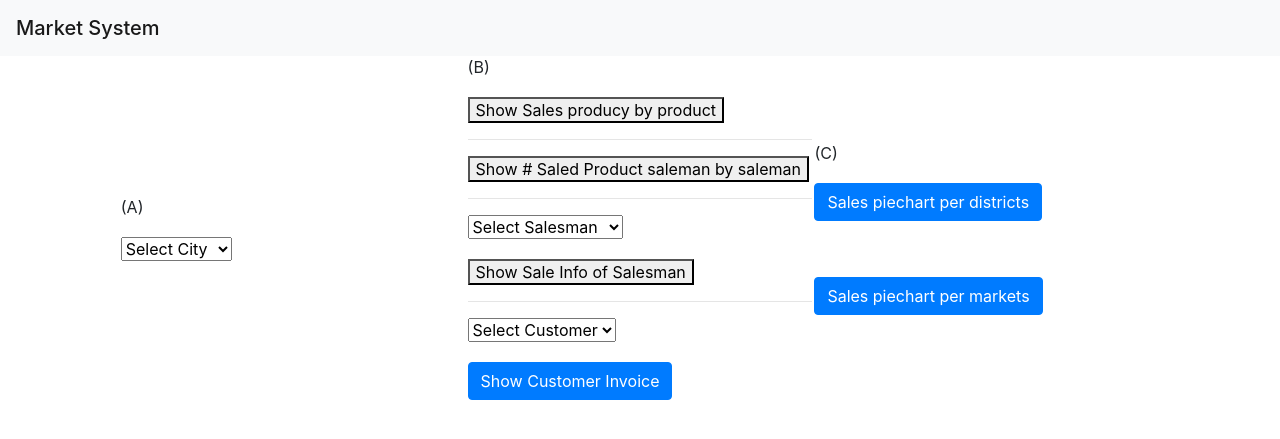
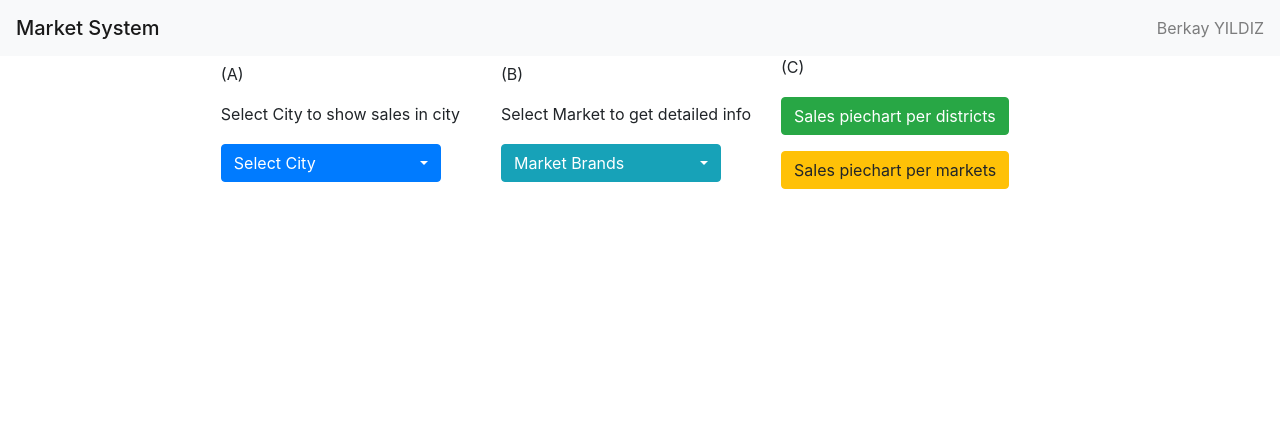
Before and after one commit to berkayyildi/DB-Project, a PHP site: page / in a window 1280 px wide. Shown: the top 439 px of the page. Run offline with PHP 8.4, Linux system fonts and the light colour scheme; data comes from the database, SQL or seed files in the repository; tables that the repository leaves empty hold one stand-in row (values such as "Sample post"); some libraries are stand-ins or nearby versions.

Commit message:
BA  - BB Part Fix New Selectbox

```diff
--- a/index.php
+++ b/index.php
@@ -1,13 +1,20 @@
 
 <html>
 <body>
+<script src="https://code.jquery.com/jquery-3.2.1.slim.min.js" integrity="sha384-KJ3o2DKtIkvYIK3UENzmM7KCkRr/rE9/Qpg6aAZGJwFDMVNA/GpGFF93hXpG5KkN" crossorigin="anonymous"></script>
+<script src="https://cdnjs.cloudflare.com/ajax/libs/popper.js/1.12.9/umd/popper.min.js" integrity="sha384-ApNbgh9B+Y1QKtv3Rn7W3mgPxhU9K/ScQsAP7hUibX39j7fakFPskvXusvfa0b4Q" crossorigin="anonymous"></script>
 
 <link rel="stylesheet" href="https://stackpath.bootstrapcdn.com/bootstrap/4.3.1/css/bootstrap.min.css" integrity="sha384-ggOyR0iXCbMQv3Xipma34MD+dH/1fQ784/j6cY/iJTQUOhcWr7x9JvoRxT2MZw1T" crossorigin="anonymous">
 <script src="https://stackpath.bootstrapcdn.com/bootstrap/4.3.1/js/bootstrap.min.js" integrity="sha384-JjSmVgyd0p3pXB1rRibZUAYoIIy6OrQ6VrjIEaFf/nJGzIxFDsf4x0xIM+B07jRM" crossorigin="anonymous"></script>
 
+<link rel="stylesheet" href="https://cdn.jsdelivr.net/npm/bootstrap-select@1.13.9/dist/css/bootstrap-select.min.css">
+<script src="https://cdn.jsdelivr.net/npm/bootstrap-select@1.13.9/dist/js/bootstrap-select.min.js"></script>
 
 <nav class="navbar navbar-light bg-light">
   <span class="navbar-brand mb-0 h1">Market System</span>
+  <span class="navbar-text">
+      Berkay YILDIZ
+    </span>
 </nav>
 
 <center>
@@ -16,8 +23,9 @@
 
 require_once("sqliconnect.php");    //SQL Bağlantı
 
-if(@$_POST['city']){
+$request = @$_POST['request'];
 
+if($request == "A"){
 
     echo '<table><tr><td><b>Market In City</b></td> <td><b># Sales</b></td></tr>';
 
@@ -29,28 +37,136 @@ if(@$_POST['city']){
                                 LEFT JOIN Markets ON Markets.id = Init_Markets.market_id
                                 WHERE city_id = '$city_id'");
 
+    $allsalesincity = 0;
 
     while ($row = $result->fetch_assoc()) {
 
             $result2 = $baglan->query("  SELECT count(product_id) AS numofsales FROM Sales WHERE salesman_id IN(
                                             SELECT salesman_id FROM Init_Works WHERE market_id = " . $row['init_market_id'] . " ) " );
             $row2 = $result2->fetch_assoc();
+            $allsalesincity += $row2['numofsales'];
+            $aa[] = $row['marketname'];
+            $bb[] = $row2['numofsales'];
             echo "<tr><td>" . $row['marketname'] . "</td><td> " . $row2['numofsales'] . "</td></tr>";
     }
+
+
+    for( $j = 0; $j<5; $j++ ){
+
+        echo "
+        <div class='progress' style='width: 30% ; height: 20px;'>
+            <div class='progress-bar' role='progressbar' style='width: " . ($bb[$j]/$allsalesincity)*100 . "%' aria-valuenow='" .
+            ($bb[$j]/$allsalesincity)*100 . "' aria-valuemin='0' aria-valuemax='100'>$aa[$j] </div>
+        </div>
+        ";
+    }
+
 
     echo "</table>";
 
     echo "<br><br><a href='./'>Go Mainpage</a>";
 
-}elseif(@$_POST['request'] == "BA"){    // BA REQUEST
+
+}elseif($request == "B"){
+
+    $market_id = mysqli_real_escape_string($baglan, $_POST['market']);
+
+
+    $marketname = $baglan->query("  SELECT marketname FROM Markets WHERE id = $market_id LIMIT 1");
+    $singlerow = $marketname->fetch_assoc();
+    echo "<h2>" . $singlerow['marketname'] . " Market</h2><hr>";
+
+
+    echo'
+    <form method="POST">
+    <input value="BA" type="hidden" name="request">
+    <input value="'.$market_id.'" type="hidden" name="market">
+    <button class="btn btn-primary" type="submit">Show Sales product by product</button>
+    </form>
+
+    <hr>
+
+    <form method="POST">
+    <input value="BB" type="hidden" name="request">
+    <input value="'.$market_id.'" type="hidden" name="market">
+    <button class="btn btn-primary" type="submit">Show # Saled Product saleman by saleman</button>
+    </form>
+
+    <hr>
+    ';
+
+    echo '
+    <form method="POST">
+    <input value="BC" type="hidden" name="request">
+    <input value="'.$market_id.'" type="hidden" name="market">
+    <select class="selectpicker" data-live-search="true" data-style="btn-success" name="salesman_id">
+    ';
+
+    $result = $baglan->query("  SELECT * FROM Salesmans WHERE id IN(
+                                    SELECT salesman_id FROM Init_Works WHERE market_id IN (
+                                        SELECT id FROM Init_Markets WHERE market_id = $market_id)
+                                    )");
+    echo '<option value="-">Select Salesman</option>';
+    while ($row = $result->fetch_assoc()) {
+                    echo '<option value="'.$row['id'].'">'.$row['salesmanname'].'</option>';
+    }
+    echo "</select>";
+
+    echo '<br><br><button class="btn btn-primary" type="submit">Show Sale Info of Salesman</button>
+    </form>
+    ';
+
+
+    echo '
+    <hr>
+
+    <form method="POST">
+    <input value="BD" type="hidden" name="request">
+    <input value="'.$market_id.'" type="hidden" name="market">
+    <select class="selectpicker" data-live-search="true" data-style="btn-success" name="customer_id">
+    ';
+
+    $result = $baglan->query("  SELECT Customers.id, Customers.customername, Salesmans.salesmanname, Init_Markets.market_id FROM Sales
+                                LEFT JOIN Customers ON Sales.customer_id = Customers.id
+                                LEFT JOIN Salesmans ON Sales.salesman_id = Salesmans.id
+                                LEFT JOIN Init_Works ON Sales.salesman_id = Init_Works.salesman_id
+                                LEFT JOIN Init_Markets ON Init_Works.market_id = Init_Markets.id
+                                WHERE Init_Markets.market_id = $market_id
+                                GROUP BY Customers.id");
+    echo '<option value="-">Select Customer</option>';
+    while ($row = $result->fetch_assoc()) {
+                    echo '<option value="'.$row['id'].'">'.$row['customername'].'</option>';
+    }
+    echo "</select>";
+
+    echo '<br><br><button class="btn btn-primary" type="submit">Show Customer Invoice</button>
+    </form>
+    ';
+
+    echo "<br><br><a href='./'>Go Mainpage</a>";
+
+
+}elseif($request == "BA"){    // BA REQUEST
+
+    $market_id = mysqli_real_escape_string($baglan, $_POST['market']);
+
+    $marketname = $baglan->query("  SELECT marketname FROM Markets WHERE id = $market_id LIMIT 1");
+    $singlerow = $marketname->fetch_assoc();
+    echo "<h2>" . $singlerow['marketname'] . " Market</h2><hr>";
 
     $result = $baglan->query("  SELECT Sales.product_id,
                                 COUNT(Sales.product_id) AS frequency,
                                 Products.productname
                                 FROM Sales
                                 LEFT JOIN Products ON Sales.product_id = Products.id
+
+                                LEFT JOIN Salesmans ON Sales.salesman_id = Salesmans.id
+                                LEFT JOIN Init_Works ON Sales.salesman_id = Init_Works.salesman_id
+                                LEFT JOIN Init_Markets ON Init_Works.market_id = Init_Markets.id
+                                WHERE Init_Markets.market_id = '$market_id'
                                 GROUP BY product_id
                                 ORDER BY COUNT(product_id) DESC");
+
     echo '<table><tr><td><b>Product Name</b></td> <td><b># Sales</b></td></tr>';
     while ($row = $result->fetch_assoc()) {
                     echo "<tr><td>" . $row['productname'] . "</td><td> " . $row['frequency'] . "</td></tr>";
@@ -59,13 +175,19 @@ if(@$_POST['city']){
     echo "<br><br><a href='./'>Go Mainpage</a>";
 
 
-}elseif(@$_POST['request'] == "BB"){    // BB REQUEST
+}elseif($request == "BB"){    // BB REQUEST
 
-   $result = $baglan->query("  SELECT
+    $market_id = mysqli_real_escape_string($baglan, $_POST['market']);
+
+    $result = $baglan->query("  SELECT
                                 COUNT(Sales.salesman_id) AS frequency,
                                 Salesmans.salesmanname
                                 FROM Sales
                                 LEFT JOIN Salesmans ON Sales.salesman_id = Salesmans.id
+
+                                LEFT JOIN Init_Works ON Sales.salesman_id = Init_Works.salesman_id
+                                LEFT JOIN Init_Markets ON Init_Works.market_id = Init_Markets.id
+                                WHERE Init_Markets.market_id = '$market_id'
                                 GROUP BY Sales.salesman_id
                                 ORDER BY COUNT(Sales.salesman_id) DESC");
 
@@ -77,9 +199,10 @@ if(@$_POST['city']){
     echo "<br><br><a href='./'>Go Mainpage</a>";
 
 
-}elseif(@$_POST['request'] == "BC"){    // BC REQUEST
+}elseif($request == "BC"){    // BC REQUEST
 
     $salesman_id = mysqli_real_escape_string($baglan, $_POST['salesman_id']);
+    $market_id = mysqli_real_escape_string($baglan, $_POST['market']);
 
     if(!(int)$salesman_id > 0){die ("Please Select Valid Salesman! <br><br><a href='./'>Go Mainpage</a>");}
 
@@ -100,7 +223,7 @@ if(@$_POST['city']){
         $salesmanname = $row['salesmanname'];
                      echo "<tr>";
                      echo "<td>" . $row['productname'] . "</td>";
-                     echo "<td>" . $row['price'] . "</td>";
+                     echo "<td>" . $row['price'] . " TL</td>";
                      echo "<td>" . $row['customername'] . "</td>";
                      echo "</tr>";
      }
@@ -110,54 +233,55 @@ if(@$_POST['city']){
      echo "<br><br><a href='./'>Go Mainpage</a>";
 
 
-}elseif(@$_POST['request'] == "BD"){    // BD REQUEST
+}elseif($request == "BD"){    // BD REQUEST
 
     $customer_id = (int)mysqli_real_escape_string($baglan, $_POST['customer_id']);
+    $market_id = mysqli_real_escape_string($baglan, $_POST['market']);
 
     if(!(int)$customer_id > 0){die ("Please Select Valid Customer! <br><br><a href='./'>Go Mainpage</a>");}
 
-    echo "Custumer Invoice<hr>";
+    echo "<h2>Custumer Invoice</h2><hr>";
 
     $result = $baglan->query("  SELECT Salesmans.salesmanname,
     Products.productname,
     Products.price,
     Customers.customername,
+    Markets.marketname AS marketname,
+    Markets.id AS marketid,
     DATE_FORMAT(Sales.sale_date,'%d-%m-%Y') AS sale_date
     FROM Sales
     LEFT JOIN Products ON Sales.product_id = Products.id
     LEFT JOIN Customers ON Sales.customer_id = Customers.id
+
     LEFT JOIN Salesmans ON Sales.salesman_id = Salesmans.id
+    LEFT JOIN Init_Works ON Sales.salesman_id = Init_Works.salesman_id
+    LEFT JOIN Init_Markets ON Init_Works.market_id = Init_Markets.id
+    LEFT JOIN Markets ON Init_Markets.market_id = Markets.id
     WHERE customer_id = '$customer_id' ");
 
-    echo '<table><tr><td><b>Product Name</b></td> <td><b>Price</b></td> <td><b>Salesman Name</b></td> </tr>';
+    echo '<table><tr><td><b>Market Name</b></td><td><b>Product Name</b></td> <td><b>Price</b></td> <td><b>Salesman</b><td><b>Date</b></td></td> </tr>';
     $totalprice = 0;
+    $totalitem = 0;
     while ($row = $result->fetch_assoc()) {
         $totalprice += $row['price'];
+        $totalitem++;
         $customername = $row['customername'];
-        echo "<tr>";
+        if ( $row['marketid'] == $market_id ){  $color = " bgcolor='#00FF00"; } else { $color = ""; }
+        echo "<tr $color'>";
+        echo "<td>" . $row['marketname'] . "</td>";
         echo "<td>" . $row['productname'] . "</td>";
-        echo "<td>" . $row['price'] . "</td>";
+        echo "<td>" . $row['price'] . " TL</td>";
         echo "<td>" . $row['salesmanname'] . "</td>";
         echo "<td>" . $row['sale_date'] . "</td>";
         echo "</tr>";
     }
     echo "</table><hr>";
-    echo "Customer <b>" . $customername . "</b>'s Total Invoice Amount: <b>" . $totalprice . " TL</b>";
+    echo "Customer <b>" . $customername . "</b>'s Total Invoice Amount: <b>" . $totalprice . " TL</b> with <b>$totalitem</b> Item<br>";
+    echo "<font color='gray' size='2'>(Items which bought in selected market has been marked as green)</font>";
 
     echo "<br><br><a href='./'>Go Mainpage</a>";
 
-}elseif(@$_POST['request'] == "CA"){    // BD REQUEST
-
-    /*
-    SELECT Sales.salesman_id AS SALESMANID, Init_Works.id AS INITMARKETID, Init_Markets.city_id, Cities.`name`, Districts.district_name
-    FROM Sales
-    LEFT JOIN Init_Works ON Sales.salesman_id = Init_Works.salesman_id
-    LEFT JOIN Init_Markets ON Init_Works.market_id = Init_Markets.id
-    LEFT JOIN Cities ON Init_Markets.city_id = Cities.id
-    LEFT JOIN Districts ON Cities.disctinct_id= Districts.id
-    */
-
-
+}elseif($request == "CA"){    // BD REQUEST
 
     $result = $baglan->query("  SELECT count(Sales.id) AS numofsales ,district_name
                                 FROM Sales
@@ -166,7 +290,7 @@ if(@$_POST['city']){
                                 LEFT JOIN Cities ON Init_Markets.city_id = Cities.id
                                 LEFT JOIN Districts ON Cities.disctinct_id= Districts.id
                                 GROUP BY Districts.id ");
-    echo '<table>';
+    echo '<table><tr align="center"><td><b># Sales</b></td><td><b>District</b></td>';
     while ($row = $result->fetch_assoc()) {
         echo "<tr>";
         echo "<td>" . $row['numofsales'] . "</td>";
@@ -175,7 +299,7 @@ if(@$_POST['city']){
         $data[] = $row['numofsales'];
         $labels[] = $row['district_name'];
     }
-    echo "</table>";
+    echo "</table><hr>";
 
     $labels = json_encode($labels);
     $data = json_encode($data);
@@ -222,7 +346,7 @@ if(@$_POST['city']){
     <br><br><a href='./'>Go Mainpage</a>
 ";
 
-}elseif(@$_POST['request'] == "CB"){    // BD REQUEST
+}elseif($request == "CB"){    // BD REQUEST
 
 
     $result = $baglan->query("  SELECT count(Sales.id) AS numofsales ,Markets.marketname
@@ -232,7 +356,7 @@ if(@$_POST['city']){
                                 LEFT JOIN Markets ON Init_Markets.market_id = Markets.id
                                 GROUP BY Markets.id ");
 
-    echo '<table>';
+    echo '<table><tr align="center"><td><b># Sales</b></td><td><b>Market</b></td>';
     while ($row = $result->fetch_assoc()) {
         echo "<tr>";
         echo "<td>" . $row['numofsales'] . "</td>";
@@ -300,13 +424,13 @@ if(@$_POST['city']){
 
 }else{
 
-    echo "<table><tr><td width='33%'>";
+    echo "<table><tr><td width='30%'>";
 
     echo "(A)<br><br>";
-
+    echo "Select City to show sales in city<br><br>";
     echo "<form method='POST'>
     <input value='A' type='hidden' name='request'>
-    <select name='city' onchange='this.form.submit()' >";
+    <select class='selectpicker' data-live-search='true' data-style='btn-primary' name='city' onchange='this.form.submit()' >";
     $result = $baglan->query("SELECT * FROM Cities");
 
     echo '<option value="-">Select City</option>';
@@ -316,80 +440,36 @@ if(@$_POST['city']){
     echo "</select>";
     echo "</form>";
 
-    echo "</td><td width='33%'>";
+    echo "</td><td width='30%'>";
 
-    echo '(B)<br><br>
-    <form method="POST">
-    <input value="BA" type="hidden" name="request">
-    <button type="submit">Show Sales producy by product</button>
-    </form>
+    echo '(B)<br><br>';
 
-    <hr>
+    echo "Select Market to get detailed info<br><br>
+    <form method='POST'>
+    <input value='B' type='hidden' name='request'>
+    <select class='selectpicker' data-style='btn-info' name='market' onchange='this.form.submit()' >";
+    $result = $baglan->query("SELECT * FROM Markets");
 
-    <form method="POST">
-    <input value="BB" type="hidden" name="request">
-    <button type="submit">Show # Saled Product saleman by saleman</button>
-    </form>
-
-    <hr>
-    ';
-
-    echo '
-    <form method="POST">
-    <input value="BC" type="hidden" name="request">
-    <select name="salesman_id">
-    ';
-
-    $result = $baglan->query("SELECT * FROM Salesmans");
-    echo '<option value="-">Select Salesman</option>';
+    echo '<option value="-">Market Brands</option>';
     while ($row = $result->fetch_assoc()) {
-                    echo '<option value="'.$row['id'].'">'.$row['salesmanname'].'</option>';
+                    echo '<option value="'.$row['id'].'">'.$row['marketname'].'</option>';
     }
     echo "</select>";
-
-    echo '<br><br><button type="submit">Show Sale Info of Salesman</button>
-    </form>
-    ';
-
-
-
-
-    echo '
-    <hr>
-
-    <form method="POST">
-    <input value="BD" type="hidden" name="request">
-    <select name="customer_id">
-    ';
-
-    $result = $baglan->query("SELECT * FROM Customers");
-    echo '<option value="-">Select Customer</option>';
-    while ($row = $result->fetch_assoc()) {
-                    echo '<option value="'.$row['id'].'">'.$row['customername'].'</option>';
-    }
-    echo "</select>";
-
-    echo '<br><br><button class="btn btn-primary" type="submit">Show Customer Invoice</button>
-    </form>
-    ';
-
-
+    echo "</form>";
 
     echo "
-    </td><td width='33%'>
-    (C)
-    <br><br>
+    </td><td width='30%'>
+    (C)<br><br>
 
     <form method='POST'>
     <input value='CA' type='hidden' name='request'>
-    <button class='btn btn-primary' type='submit'>Sales piechart per districts</button>
+    <button class='btn btn-success' type='submit'>Sales piechart per districts</button>
     </form>
 
 
     <form method='POST'>
     <input value='CB' type='hidden' name='request'>
-    <br><br>
-    <button class='btn btn-primary' type='submit'>Sales piechart per markets</button>
+    <button class='btn btn-warning' type='submit'>Sales piechart per markets</button>
     </form>
 
     </td></tr></table>";
@@ -398,6 +478,5 @@ if(@$_POST['city']){
 
 ?>
 
-
 </body>
 </html>
```
